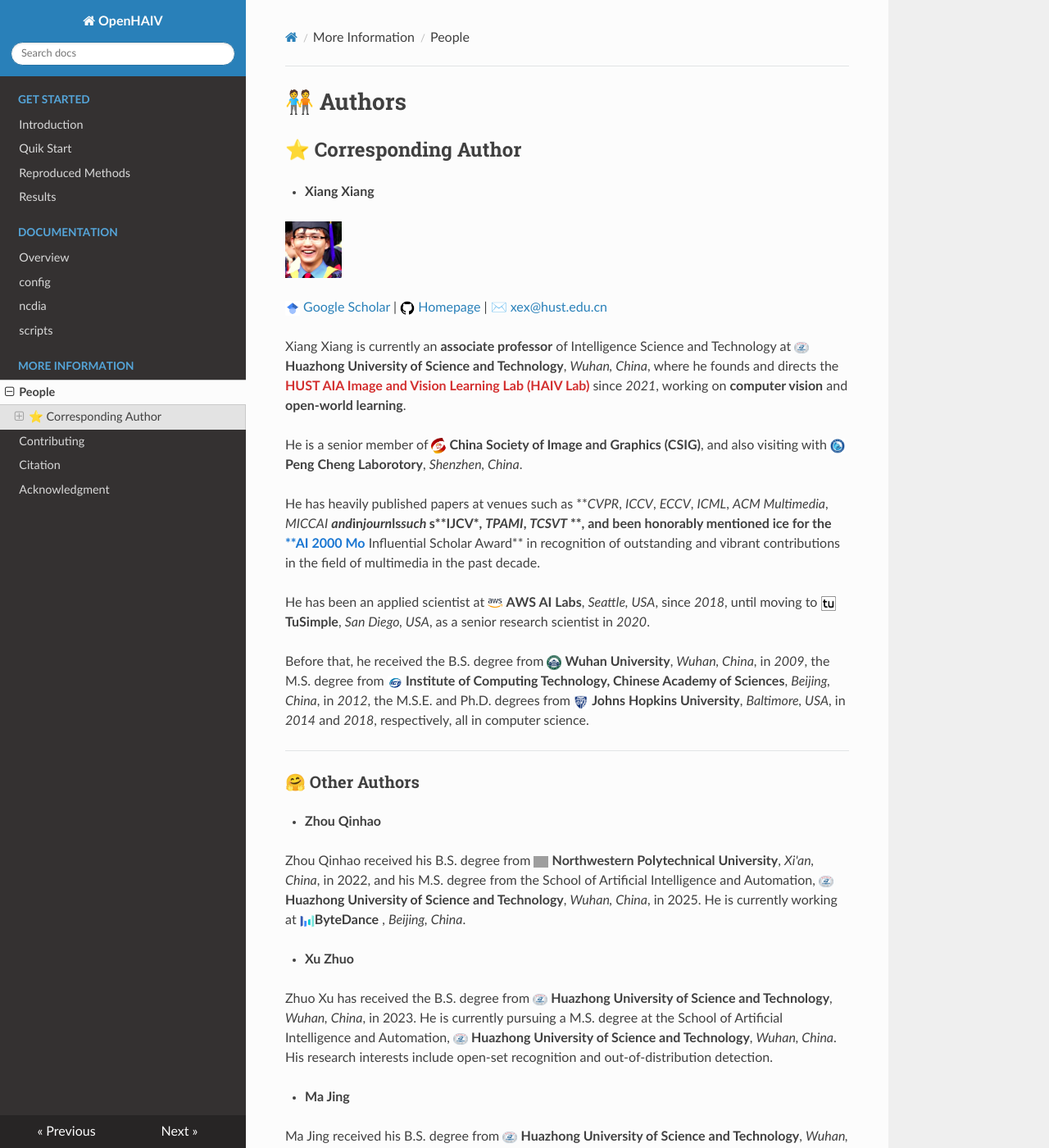
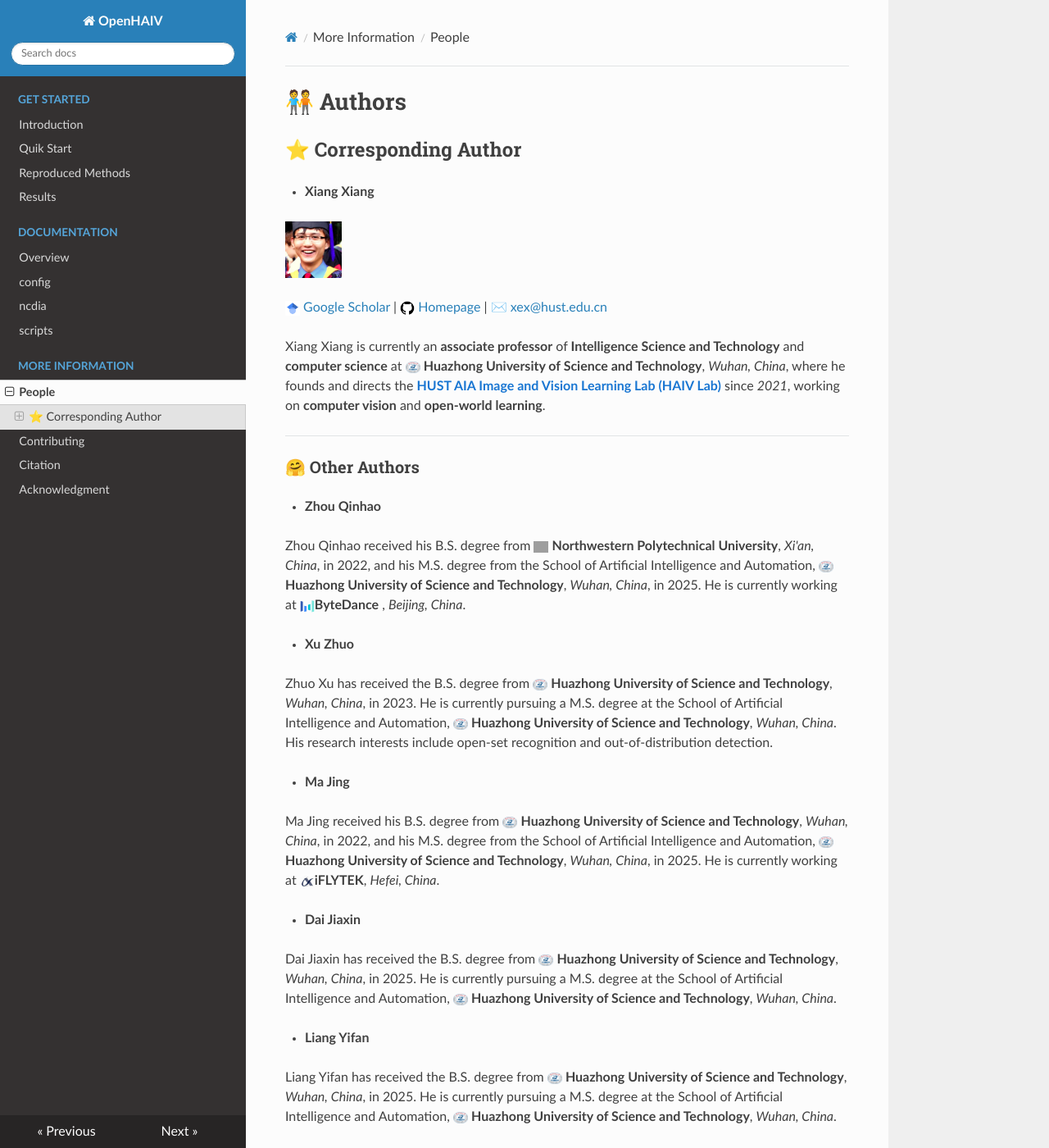
Before and after one commit to YifanLiang-hust/ncdia, an MkDocs documentation site: the page built from docs/people.md, in a window 1280 px wide and 1400 px high. Shown: the whole window at 82% size. Built offline with MkDocs 1.6.1, drawn with Linux system fonts in a browser that asks for light colours; nearby versions of some CDN libraries; some of the changed text lies outside the part shown; grey boxes are pictures that could not be loaded.

Commit message:
update people.md

```diff
--- a/docs/people.md
+++ b/docs/people.md
@@ -9,15 +9,15 @@
 
 ![google-scholar](icons/google-scholar.png){width="18" style="vertical-align:middle;"} [Google Scholar](https://scholar.google.com/citations?hl=zh-CN&user=-D5k5ioAAAAJ) &#124; ![Github](icons/github.png){width="18" style="vertical-align:middle;"} [Homepage](https://eglxiang.github.io/) &#124; ✉️ [xex@hust.edu.cn](mailto:xex@hust.edu.cn)
 
-Xiang Xiang is currently an **associate professor** of Intelligence Science and Technology at ![HUST](icons/hust.png){width="18" style="vertical-align:middle;"}  **Huazhong University of Science and Technology**, *Wuhan, China*, where he founds and directs the <span style="color:#d32f2f">**HUST AIA Image and Vision Learning Lab (HAIV Lab)**</span> since *2021*, working on **computer vision** and **open-world learning**.
+Xiang Xiang is currently an **associate professor** of **Intelligence Science and Technology** and **computer science** at ![HUST](icons/hust.png){width="18" style="vertical-align:middle;"}  **Huazhong University of Science and Technology**, *Wuhan, China*, where he founds and directs the <span style="color:#1976d2">**HUST AIA Image and Vision Learning Lab (HAIV Lab)**</span> since *2021*, working on **computer vision** and **open-world learning**.
 
-He is a senior member of ![CSIG](icons/csig.png){width="18" style="vertical-align:middle;"}  **China Society of Image and Graphics (CSIG)**, and also visiting with ![PCLab](icons/pclab.png){width="18" style="vertical-align:middle;"}  **Peng Cheng Laborotory**, *Shenzhen, China*.
+<!-- He is a senior member of ![CSIG](icons/csig.png){width="18" style="vertical-align:middle;"}  **China Society of Image and Graphics (CSIG)**, and also visiting with ![PCLab](icons/pclab.png){width="18" style="vertical-align:middle;"}  **Peng Cheng Laborotory**, *Shenzhen, China*.
 
 He has heavily published papers at venues such as ***CVPR*, *ICCV*, *ECCV*, *ICML*, *ACM Multimedia*, *MICCAI* **, and in journals such as ***IJCV*, *TPAMI*, *TCSVT* **, and been honorably mentioned twice for the <span style="color:#1976d2">**AI 2000 Most Influential Scholar Award**</span> in recognition of outstanding and vibrant contributions in the field of multimedia in the past decade.
 
 He has been an applied scientist at ![AWS](icons/aws.png){width="18" style="vertical-align:middle;"}  **AWS AI Labs**, *Seattle, USA*, since *2018*, until moving to ![TS](icons/tusimple.png){width="18" style="vertical-align:middle;"}  **TuSimple**, *San Diego, USA*, as a senior research scientist in *2020*.
 
-Before that, he received the B.S. degree from ![WHU](icons/whu.png){width="18" style="vertical-align:middle;"}  **Wuhan University**, *Wuhan, China*, in *2009*, the M.S. degree from ![ICT](icons/ict.png){width="18" style="vertical-align:middle;"}  **Institute of Computing Technology, Chinese Academy of Sciences**, *Beijing, China*, in *2012*, the M.S.E. and Ph.D. degrees from ![JHU](icons/jhu.png){width="18" style="vertical-align:middle;"}  **Johns Hopkins University**, *Baltimore, USA*, in *2014* and *2018*, respectively, all in computer science.
+Before that, he received the B.S. degree from ![WHU](icons/whu.png){width="18" style="vertical-align:middle;"}  **Wuhan University**, *Wuhan, China*, in *2009*, the M.S. degree from ![ICT](icons/ict.png){width="18" style="vertical-align:middle;"}  **Institute of Computing Technology, Chinese Academy of Sciences**, *Beijing, China*, in *2012*, the M.S.E. and Ph.D. degrees from ![JHU](icons/jhu.png){width="18" style="vertical-align:middle;"}  **Johns Hopkins University**, *Baltimore, USA*, in *2014* and *2018*, respectively, all in computer science. -->
 
 ---
 
@@ -53,11 +53,11 @@
 
 - **Zhang Zihan**
 
-Zhang zihan has received both B.S. and M.S. degrees from the School of Artificial Intelligence and Automation, ![HUST](icons/hust.png){width="18" style="vertical-align:middle;"}  **Huazhong University of Science and Technology**, *Wuhan, China*. He is currently working at ![Mobile](icons/mobile.png){width="18" style="vertical-align:middle;"}  **China Mobile Zhejiang Innovation Institute**, *Hangzhou, China*.
+Zhang Zihan has received both B.S. and M.S. degrees from the School of Artificial Intelligence and Automation, ![HUST](icons/hust.png){width="18" style="vertical-align:middle;"}  **Huazhong University of Science and Technology**, *Wuhan, China*. He is currently working at ![Mobile](icons/mobile.png){width="18" style="vertical-align:middle;"}  **China Mobile Zhejiang Innovation Institute**, *Hangzhou, China*.
 
 - **Tan Yuwen**
 
-Tan Yuwen has received both B.S. and M.S. degrees from the School of Artificial Intelligence and Automation, ![HUST](icons/hust.png){width="18" style="vertical-align:middle;"}  **Huazhong University of Science and Technology**, *Wuhan, China*. He is currently pursuing a Ph.D. in Computer Science and Technology at ![Boston](icons/boston.png){width="18" style="vertical-align:middle;"}  **Boston University**, *Boston, USA*, supervised by Prof. Gong Boqi.
+Tan Yuwen has received both B.S. and M.S. degrees from the School of Artificial Intelligence and Automation, ![HUST](icons/hust.png){width="18" style="vertical-align:middle;"}  **Huazhong University of Science and Technology**, *Wuhan, China*. She is currently pursuing a Ph.D. in Computer Science and Technology at ![Boston](icons/boston.png){width="18" style="vertical-align:middle;"}  **Boston University**, *Boston, USA*, supervised by Prof. Gong Boqi.
 
 - **Deng Yao**
 
```
Also changed, not shown: site/people/index.html, site/search/search_index.json, 1 other file.
